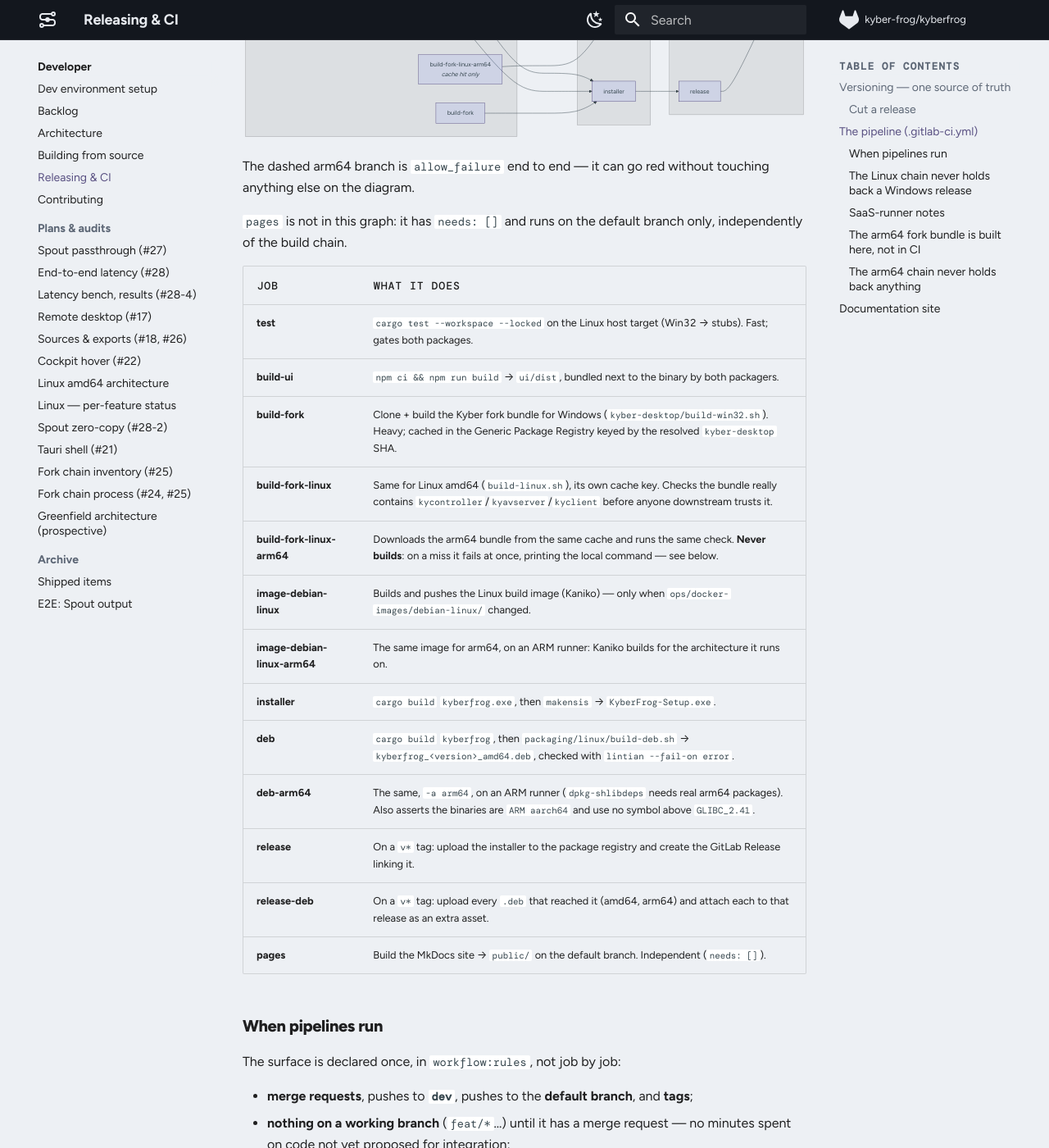
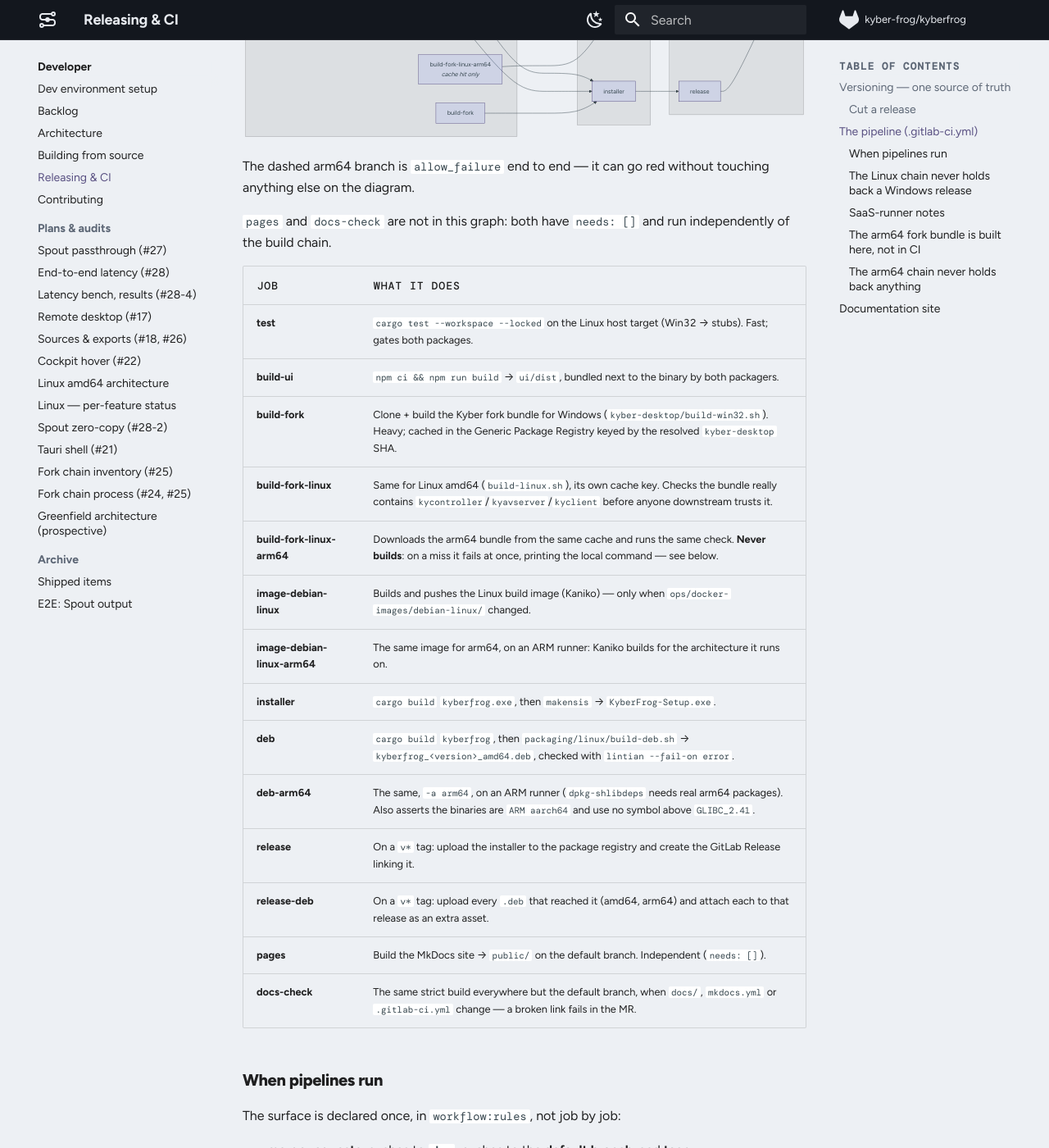
Before and after one commit to CollectiFrog/KyberFrog, an MkDocs documentation site: the page built from docs/dev/releasing.md, in a window 1280 px wide and 1400 px high, scrolled down 1237 px. Shown: the whole window at 82% size. Built offline with MkDocs 1.6.1 and Material for MkDocs 9.7.7, drawn with Linux system fonts in a browser that asks for light colours; comment, search, counter and statistics services are not loaded; some of the changed text lies outside the part shown.

Commit message:
ci(docs): épingler mkdocs-material en 9.7.6, et vérifier le site en MR (#45)
Le job pages tirait squidfunk/mkdocs-material:latest : le site pouvait
casser sans aucun commit de notre part, et MkDocs 2.0 annonce la fin des
plugins. L'image est épinglée en 9.7.6 (même digest que le latest avec
lequel le site se construit aujourd'hui), dans pages comme dans le
DOCS_IMAGE de dev.sh.

Nouveau job docs-check : le même build --strict hors de main, dès que
docs/, mkdocs.yml ou .gitlab-ci.yml changent. Sans lui, pages ne tourne
que sur main et un bump d'image ou un lien cassé ne se voyait qu'après
le merge.

Co-Authored-By: Claude Opus 5.5 <noreply@anthropic.com>

```diff
--- a/docs/dev/releasing.md
+++ b/docs/dev/releasing.md
@@ -76,8 +76,8 @@ flowchart LR
 The dashed arm64 branch is `allow_failure` end to end — it can go red without
 touching anything else on the diagram.
 
-`pages` is not in this graph: it has `needs: []` and runs on the default branch
-only, independently of the build chain.
+`pages` and `docs-check` are not in this graph: both have `needs: []` and run
+independently of the build chain.
 
 | Job | What it does |
 |-----|--------------|
@@ -94,6 +94,7 @@ only, independently of the build chain.
 | **release** | On a `v*` tag: upload the installer to the package registry and create the GitLab Release linking it. |
 | **release-deb** | On a `v*` tag: upload every `.deb` that reached it (amd64, arm64) and attach each to that release as an extra asset. |
 | **pages** | Build the MkDocs site → `public/` on the default branch. Independent (`needs: []`). |
+| **docs-check** | The same strict build everywhere but the default branch, when `docs/`, `mkdocs.yml` or `.gitlab-ci.yml` change — a broken link fails in the MR. |
 
 ### When pipelines run
 
@@ -108,7 +109,8 @@ The surface is declared once, in `workflow:rules`, not job by job:
 
 Every job is **automatic** — there is no manual button anywhere in the chain.
 Jobs that carry their own `rules` only *narrow* that surface: `release` and
-`release-deb` to `v*` tags, `pages` to the default branch,
+`release-deb` to `v*` tags, `pages` to the default branch, `docs-check` to
+the other pipelines that touch the docs,
 `image-debian-linux` (and its arm64 twin) to a change under
 `ops/docker-images/debian-linux/`.
 
@@ -204,3 +206,8 @@ The `pages` job builds the MkDocs Material site (`mkdocs.yml`, sources in
 `docs/`) with `mkdocs build --strict` and publishes `public/` to GitLab Pages at
 <https://kyber-anysource-b41fc4.gitlab.io/>. `--strict` fails the build on broken
 links or nav, so keep internal links valid.
+
+The image is **pinned** (`squidfunk/mkdocs-material:9.7.6`, in `pages` and in
+`DOCS_IMAGE` of `dev.sh`): `latest` could break the site without a commit of
+ours. To bump it, change both tags in one MR — `docs-check` builds the site with
+the new image before it reaches `main`.
```
Also changed, not shown: .gitlab-ci.yml (+26 -3 lines), CHANGELOG.md (+3 -0 lines), docs/dev/backlog-archive.md (+1 -0 lines), docs/dev/backlog.md (+4 -11 lines), 1 other file.
